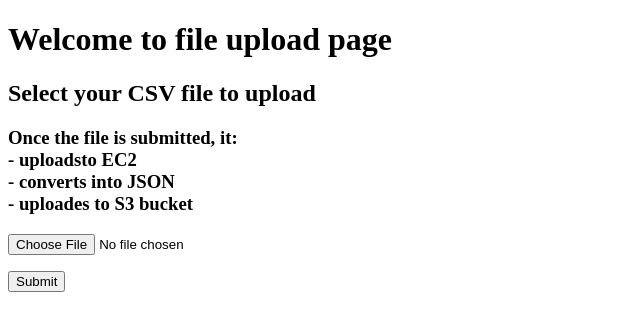
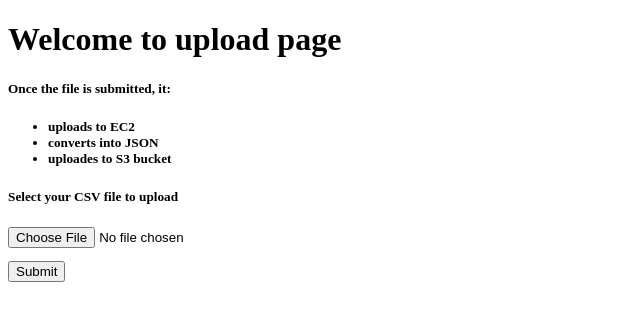
Before and after one commit to szczepanski/csv-upload-flask-api-server, a Flask app: page / in a window 1280 px wide. Shown: the top 331 px of the page, without its empty margins (0-640 px from the left). Run offline with Flask 2, Linux system fonts and the light colour scheme.

Commit message:
changed template

```diff
--- a/templates/upload.html
+++ b/templates/upload.html
@@ -1,11 +1,16 @@
 <!doctype html>
 <title>File Upload</title>
-<h1>Welcome to file upload page</h1>
-<h2>Select your CSV file to upload</h2>
-<h3>Once the file is submitted, it:<br>
-	- uploadsto EC2 <br>
-	- converts into JSON<br>
-	- uploades to S3 bucket</h3>
+<h1>Welcome to upload page</h1>
+
+<h5>Once the file is submitted, it:<h5>
+<ul>
+	<li> uploads to EC2 </li>
+	<li> converts into JSON </li>
+	<li> uploades to S3 bucket </li>
+</ul>
+
+<h5>Select your CSV file to upload<h5>
+
 
 <p>
 	{% with messages = get_flashed_messages() %}
```
